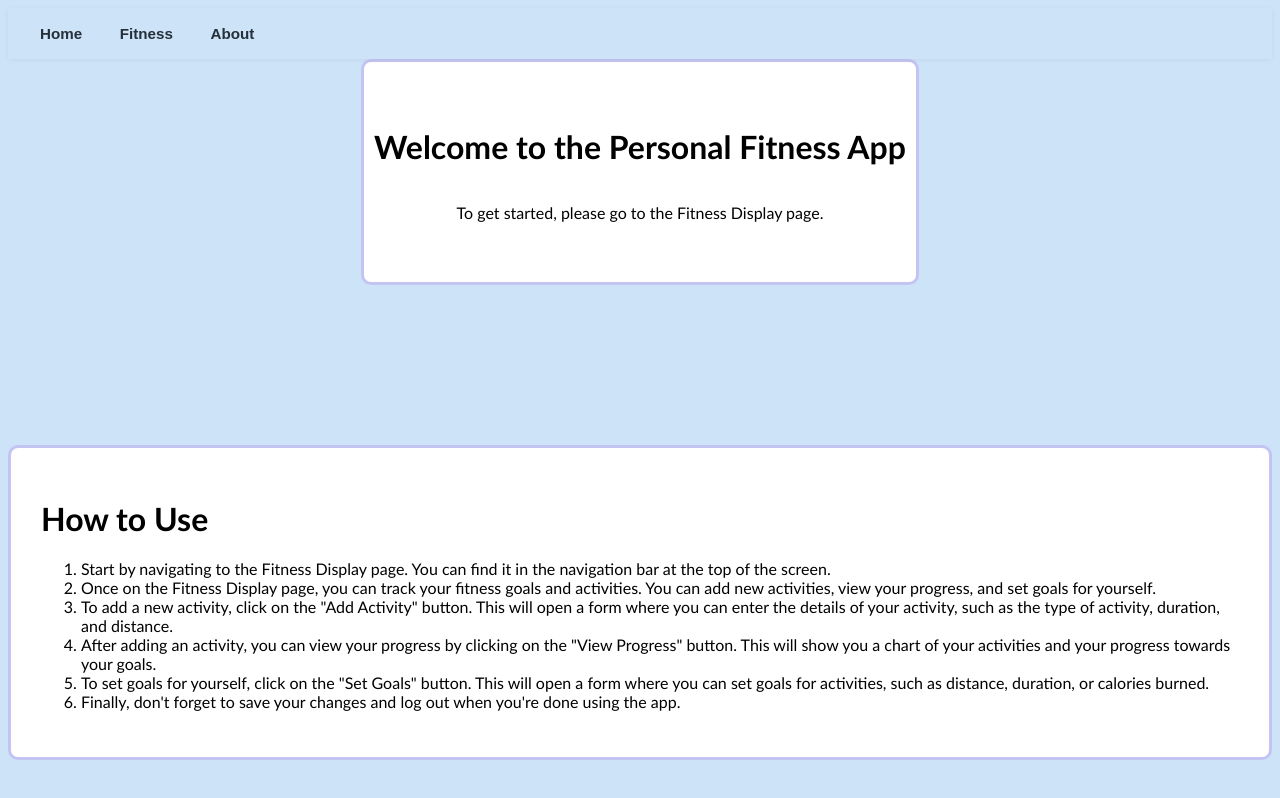
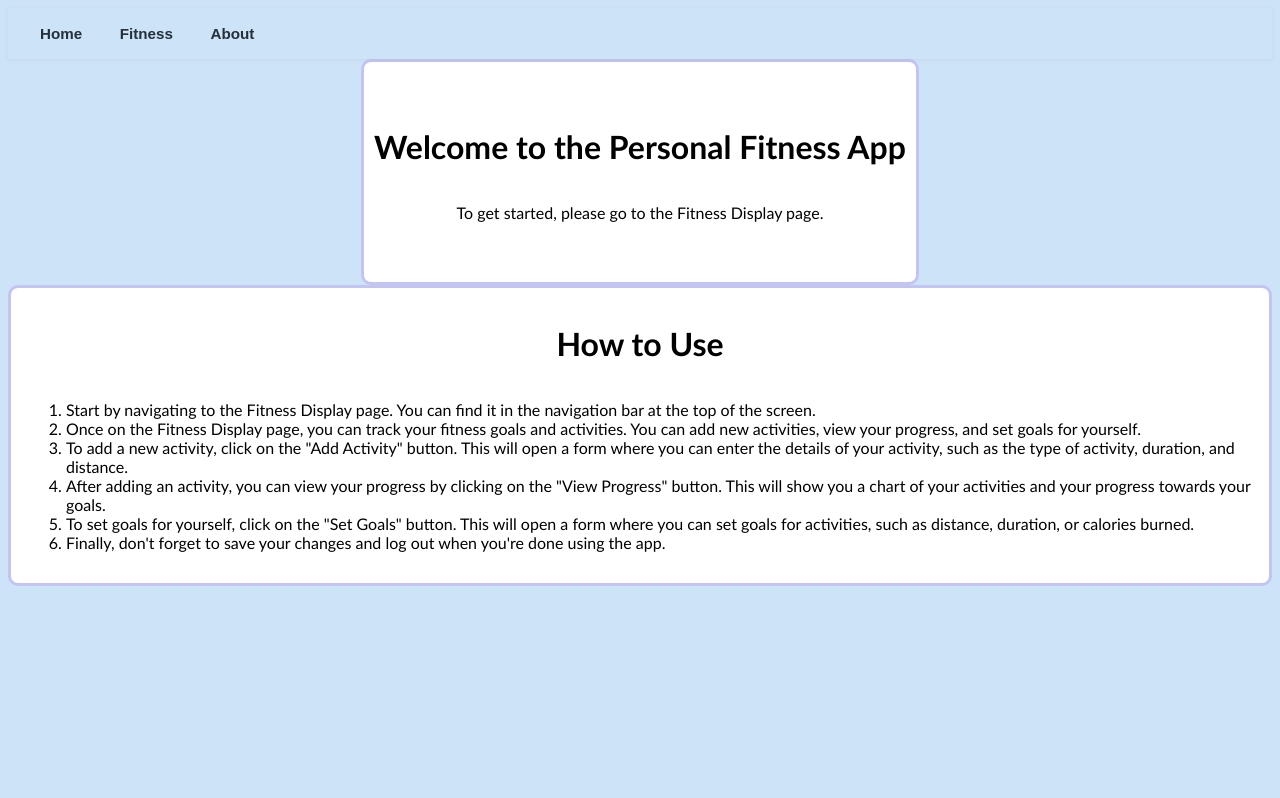
Before and after one commit to AndrewStevenson550/Personal-Finance-Tracker-react-, a React (Vite) app in the folder personal-fitness-app/: page / in a window 1280 px wide. Shown: the top 798 px of the page. Built offline with nearby package versions, Linux system fonts and the light colour scheme.

Commit message:
added some styling changes

```diff
--- a/personal-fitness-app/src/styles/app.css
+++ b/personal-fitness-app/src/styles/app.css
@@ -23,4 +23,12 @@
     border: 3.8px solid rgb(196, 196, 242);
     width: fit-content;
     font-family: 'Gill Sans', 'Gill Sans MT', Calibri, 'Trebuchet MS', sans-serif;
+    justify-content: center;
+    align-self: center;
+    display:flex;
+    flex-direction: column;
+    justify-content: center;
+    align-items: center;
+    margin: 0 auto;
+    padding:15px;
 }
```
Also changed, not shown: personal-fitness-app/src/Pages/Home.jsx (indentation only), personal-fitness-app/src/styles/about.css (line endings or trailing spaces).
